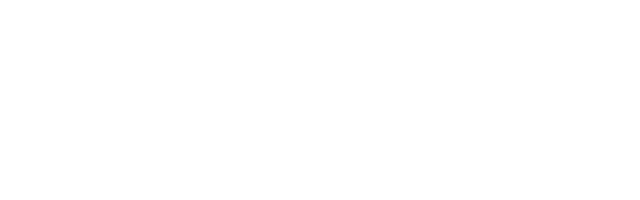
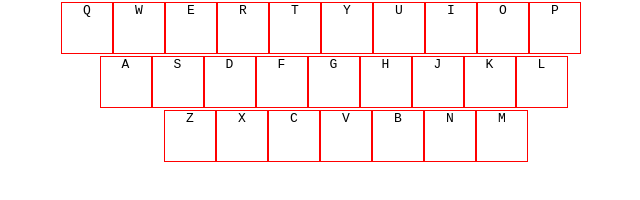
Before and after one commit to xiangxingx/nav-demo, a plain HTML site: page index.html in a window 1280 px wide. Shown: the whole page, without its empty margins (319-959 px from the left). Drawn offline with Linux system fonts and the light colour scheme.

Commit message:
监听事件

```diff
--- a/index.html
+++ b/index.html
@@ -6,21 +6,22 @@
   <meta name="viewport" content="width=device-width, initial-scale=1.0">
   <meta http-equiv="X-UA-Compatible" content="ie=edge">
   <title>我的导航</title>
+  <link rel="stylesheet" href="style.css">
 </head>
 
 <body>
   <header></header>
   <main>
-
+    <div class="wrapper" id="main"></div>
   </main>
   <footer></footer>
 
 
   <script>
-    var keys = {
-      0: ['q'],
-      1: ['a'],
-      3: ['z'],
+    var keys = { /* 二维数组 */
+      0: ['q', 'w', 'e', 'r', 't', 'y', 'u', 'i', 'o', 'p'],
+      1: ['a', 's', 'd', 'f', 'g', 'h', 'j', 'k', 'l'],
+      2: ['z', 'x', 'c', 'v', 'b', 'n', 'm'],
       length: 3
     }
     var hash = {
@@ -28,6 +29,46 @@
       a: 'alibabagroup.com',
       z: 'zhihu.com'
     }
+    /* 取出localStorage中的url，覆盖hash */
+    var hashInlocalStorage = JSON.parse(localStorage.getItem('url') || 'null')
+    if (hashInlocalStorage) {
+      hash = hashInlocalStorage
+    }
+    /* 遍历keys,生成kbd标签 */
+    index = 0
+    while (index < keys.length) {
+      var div1 = document.createElement('div')
+      main.appendChild(div1)
+      row = keys[index]
+      // console.log(row)  keys里面的三个数组；
+      index2 = 0
+      while (index2 < row.length) {
+        var kbd1 = document.createElement('kbd')
+        kbd1.textContent = row[index2] // 二维数组的下标
+        div1.appendChild(kbd1)
+        var btn1 = document.createElement('button') // 添加button
+        btn1.textContent = '编辑'
+        btn1.id = row[index2]
+        kbd1.appendChild(btn1)
+        btn1.onclick = function (ev) {
+          key = ev.target.id
+          urls = prompt('请输入一个网址') // 接收数据并返回
+          console.log(urls)
+          hash[key] = urls //将新地址存入hash中，同时运行下一句代码；
+          localStorage.setItem('url', JSON.stringify(hash)) // 将hash存入localStorage中，setItem只接收字符串
+        }
+        index2++
+      }
+      index++
+    }
+    /* 监听键盘事件 */
+    document.onkeypress = function (ev) { /* event事件信息 */
+      key = ev.key
+      website = hash[key]
+      console.log(website)
+      //location.href = 'http://' + website /* 使地址栏中的地址等于website */
+      window.open('http://' + website, '_blank') /* 新标签页中打开 */
+    }
 
   </script>
 </body>
--- a/style.css
+++ b/style.css
@@ -0,0 +1,36 @@
+*{
+  margin: 0;
+  padding: 0;
+}
+a{
+  text-decoration: none;
+}
+kbd{
+  border: 1px solid red;
+  width: 50px;
+  height: 50px;
+  text-transform: uppercase; /* 将小写字母转为大写 */
+  display: inline-block;
+  position: relative;
+}
+kbd > button{
+  position: absolute;
+  bottom: 0;
+  right: 0;
+  display: none;
+}
+kbd:hover > button{
+  display: inline-block;
+}
+main{
+  text-align: center; /* 让main居中 */
+}
+#main{
+  display: inline-block; /* 内联元素 */
+}
+#main > div:nth-child(2){ /* 第n个div */
+  margin-left: 25px;
+}
+#main > div:nth-child(3){
+  margin-left: 50px;
+}
```
